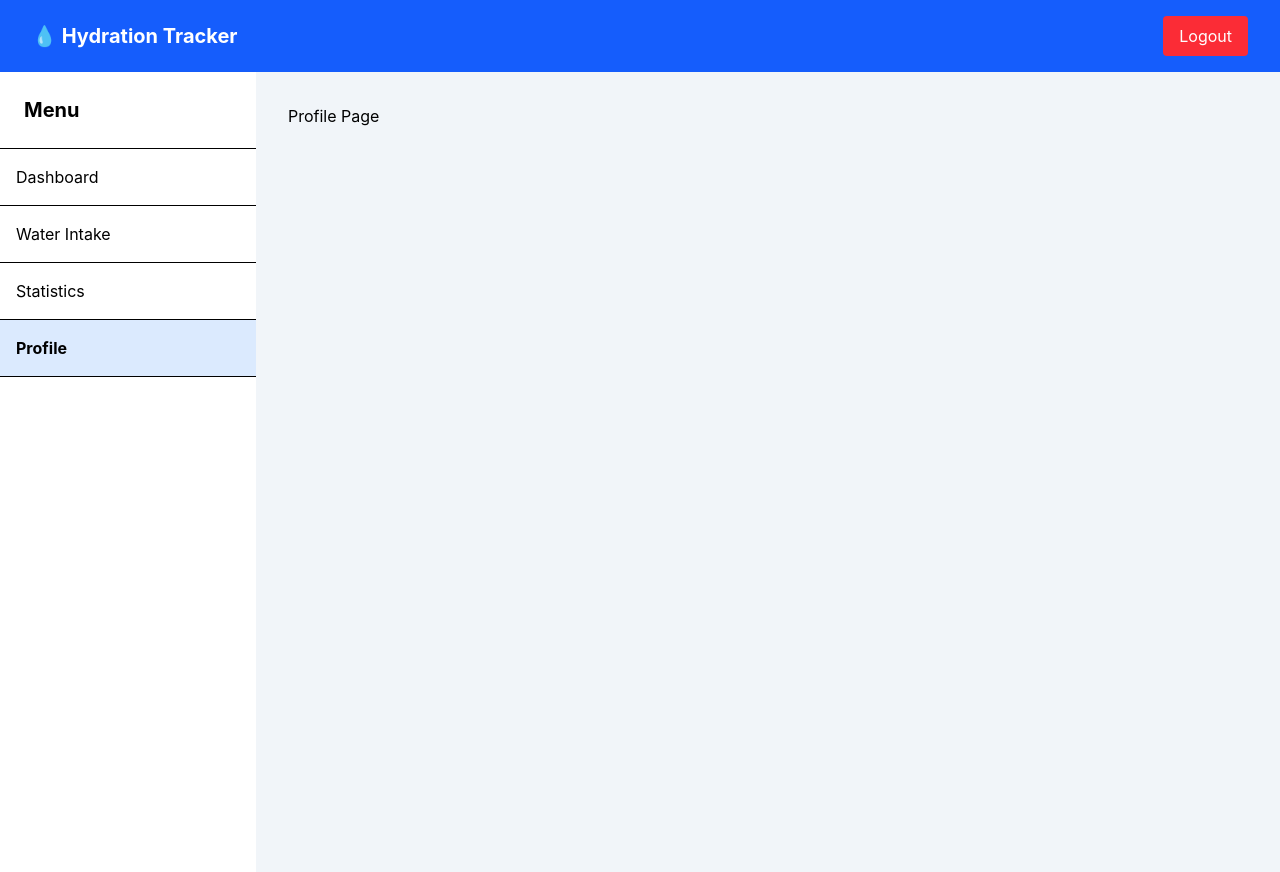
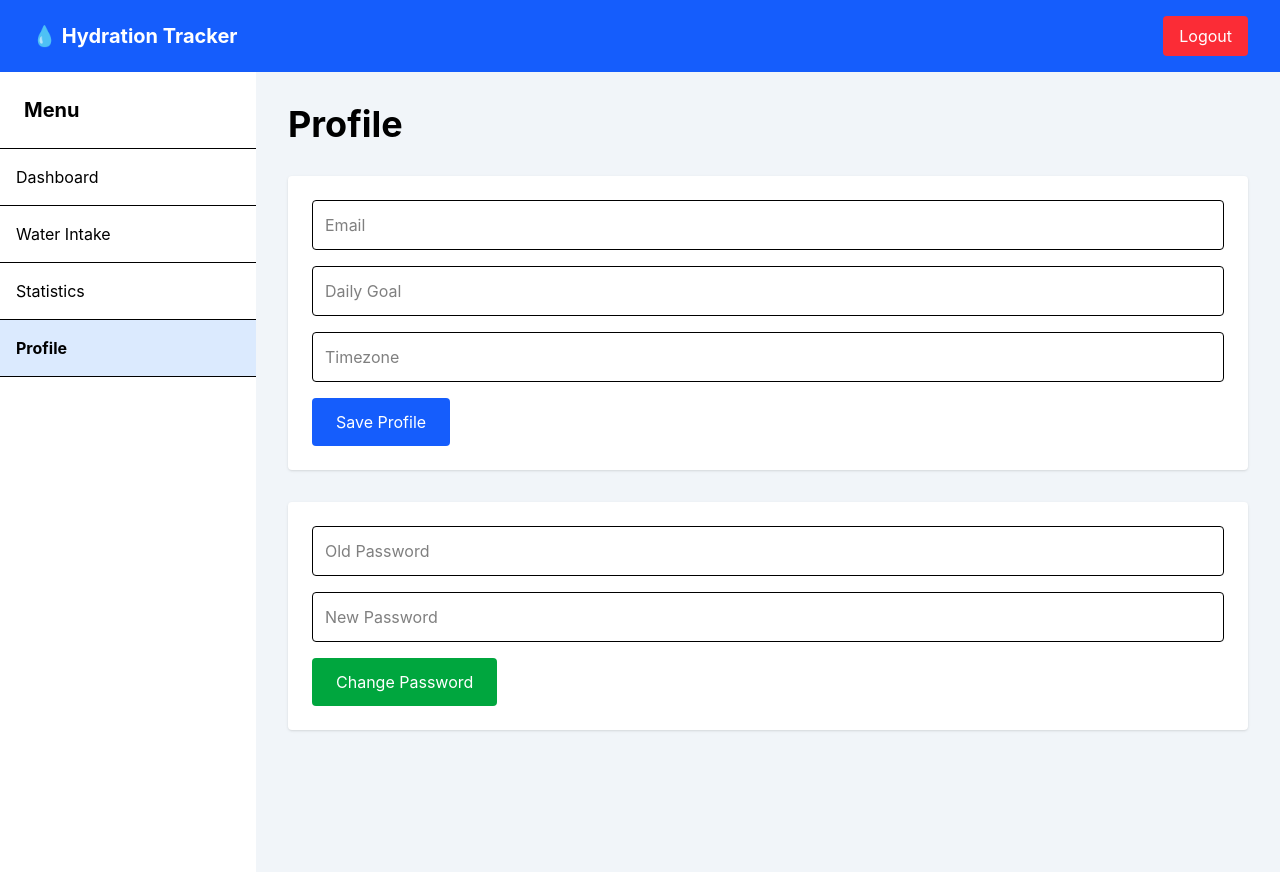
Before and after one commit to sunny-kumar-rana/hydration-tracker-frontend, a React (Vite) app: page /profile in a window 1280 px wide. Built offline with nearby package versions, Linux system fonts and the light colour scheme; no server answers; sample sign-in values are in the browser's storage.

Commit message:
-update profile

```diff
--- a/src/pages/Profile/Profile.jsx
+++ b/src/pages/Profile/Profile.jsx
@@ -1,12 +1,170 @@
+import { useEffect, useState } from "react";
 import DashboardLayout from "../../layouts/DashboardLayout";
-
+import {
+    getProfile,
+    updateProfile,
+    changePassword,
+} from "../../api/profileApi";
 
 function Profile() {
+
+    const [profile, setProfile] = useState({
+        email: "",
+        dailyGoal: "",
+        timezone: ""
+    });
+
+    const [password, setPassword] = useState({
+        oldPassword: "",
+        newPassword: ""
+    });
+
+    async function loadProfile() {
+
+        const res = await getProfile();
+
+        setProfile(res.data);
+
+    }
+
+    useEffect(() => {
+
+        loadProfile();
+
+    }, []);
+
+    async function saveProfile(e) {
+
+        e.preventDefault();
+
+        await updateProfile({
+            email: profile.email,
+            dailyGoal: Number(profile.dailyGoal),
+            timezone: profile.timezone
+        });
+
+        alert("Profile Updated");
+
+    }
+
+    async function savePassword(e) {
+
+        e.preventDefault();
+
+        await changePassword(password);
+
+        alert("Password Changed");
+
+        setPassword({
+            oldPassword: "",
+            newPassword: ""
+        });
+
+    }
+
     return (
+
         <DashboardLayout>
-            <h1>Profile Page</h1>
+
+            <h1 className="text-4xl font-bold mb-8">
+
+                Profile
+
+            </h1>
+
+            <form
+                onSubmit={saveProfile}
+                className="bg-white p-6 rounded shadow mb-8"
+            >
+
+                <input
+                    className="border p-3 rounded w-full mb-4"
+                    value={profile.email || ""}
+                    onChange={(e) =>
+                        setProfile({
+                            ...profile,
+                            email: e.target.value
+                        })
+                    }
+                    placeholder="Email"
+                />
+
+                <input
+                    className="border p-3 rounded w-full mb-4"
+                    type="number"
+                    value={profile.dailyGoal || ""}
+                    onChange={(e) =>
+                        setProfile({
+                            ...profile,
+                            dailyGoal: e.target.value
+                        })
+                    }
+                    placeholder="Daily Goal"
+                />
+
+                <input
+                    className="border p-3 rounded w-full mb-4"
+                    value={profile.timezone || ""}
+                    onChange={(e) =>
+                        setProfile({
+                            ...profile,
+                            timezone: e.target.value
+                        })
+                    }
+                    placeholder="Timezone"
+                />
+
+                <button
+                    className="bg-blue-600 text-white px-6 py-3 rounded"
+                >
+                    Save Profile
+                </button>
+
+            </form>
+
+            <form
+                onSubmit={savePassword}
+                className="bg-white p-6 rounded shadow"
+            >
+
+                <input
+                    className="border p-3 rounded w-full mb-4"
+                    type="password"
+                    placeholder="Old Password"
+                    value={password.oldPassword}
+                    onChange={(e) =>
+                        setPassword({
+                            ...password,
+                            oldPassword: e.target.value
+                        })
+                    }
+                />
+
+                <input
+                    className="border p-3 rounded w-full mb-4"
+                    type="password"
+                    placeholder="New Password"
+                    value={password.newPassword}
+                    onChange={(e) =>
+                        setPassword({
+                            ...password,
+                            newPassword: e.target.value
+                        })
+                    }
+                />
+
+                <button
+                    className="bg-green-600 text-white px-6 py-3 rounded"
+                >
+                    Change Password
+                </button>
+
+            </form>
+
         </DashboardLayout>
+
     );
+
 }
 
 export default Profile;
```
